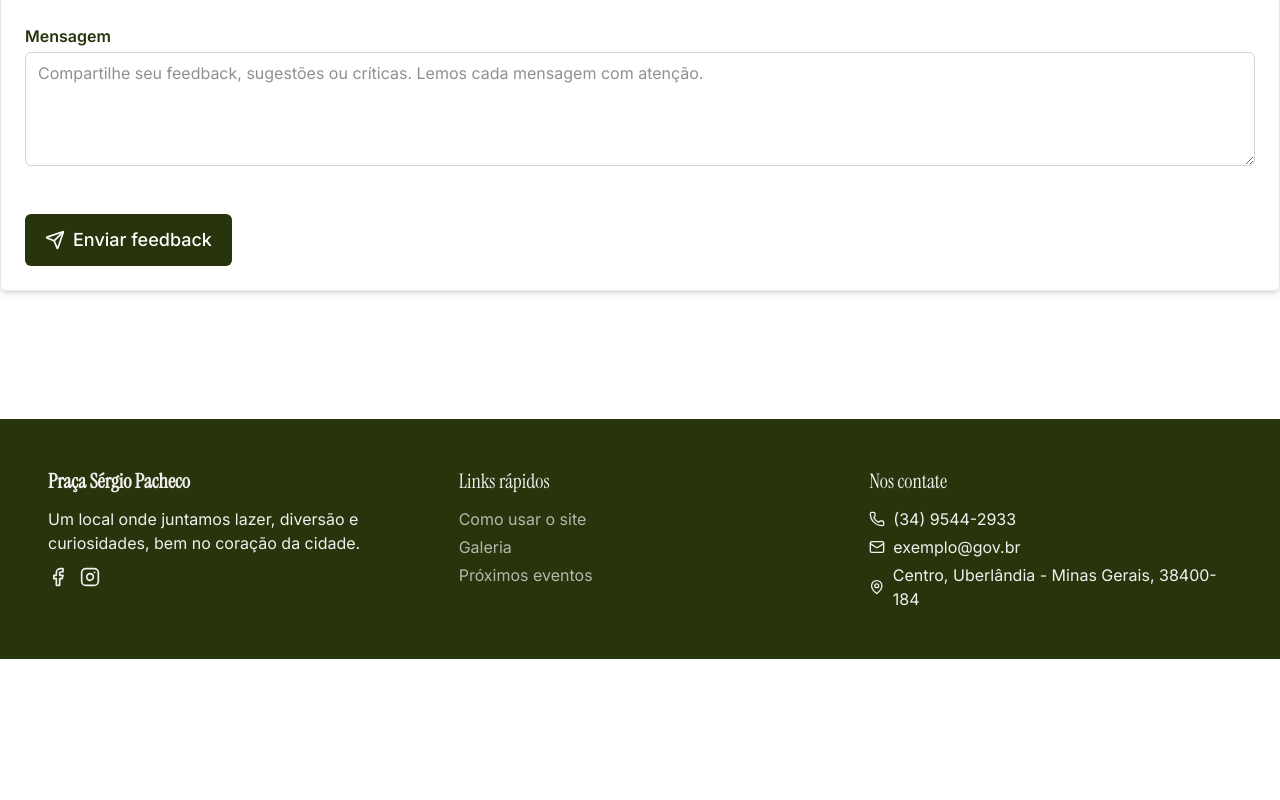
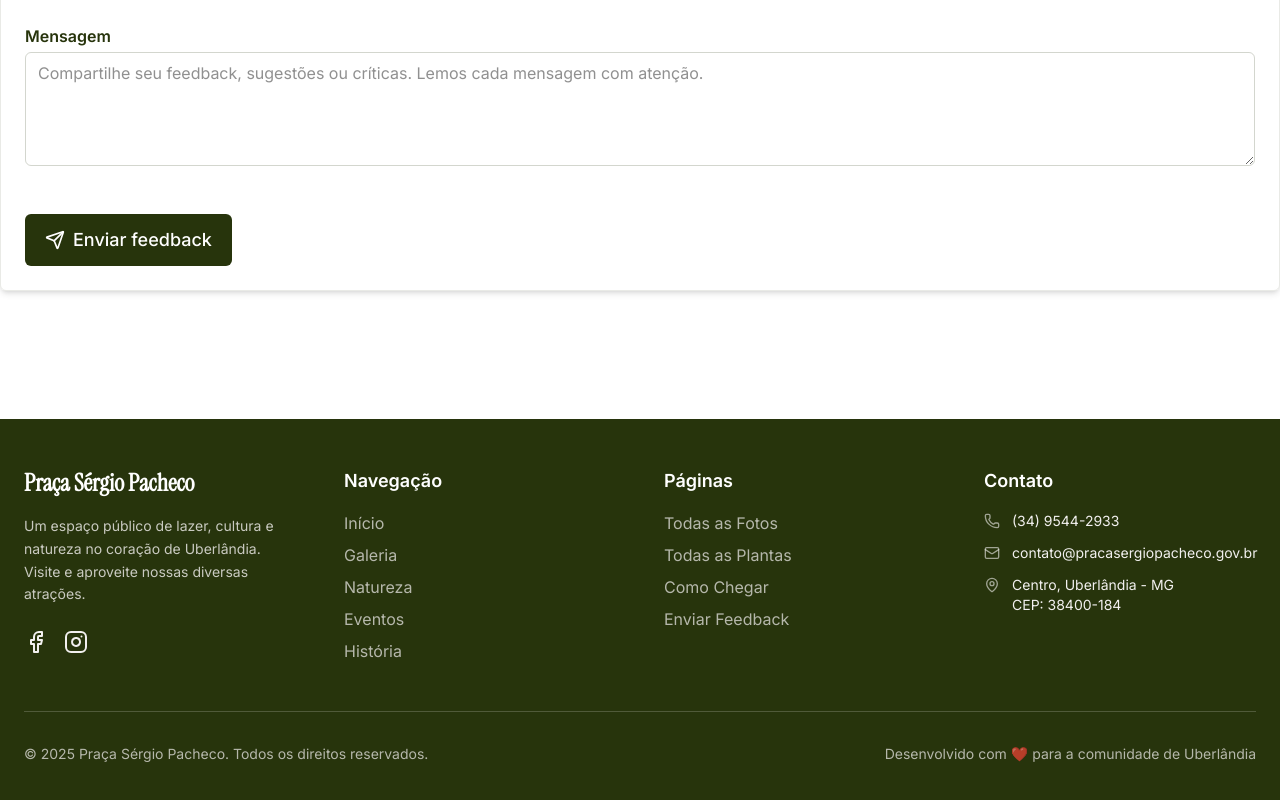
Before and after one commit to viniciuseugenio/praca-sergio-pacheco, a React (Vite) app in the folder frontend/: page / in a window 1280 px wide. Shown: the part 5028-5828 px from the top of the page. Before the commit the page ends 5687 px from the top, so only its background shows below. Built offline with nearby package versions, Linux system fonts and the light colour scheme; no server answers.

Commit message:
style(footer): improve styling of footer

```diff
--- a/frontend/src/components/Footer.tsx
+++ b/frontend/src/components/Footer.tsx
@@ -1,56 +1,122 @@
 import { Facebook, Instagram, Mail, MapPin, Phone } from "lucide-react";
+import { Link } from "react-router";
 import FooterLi from "./UI/FooterLi";
 
 const FooterTitle: React.FC<{ children: string }> = ({ children }) => {
-  return <h4 className="text-xl mb-3 font-serif">{children}</h4>;
+  return <h4 className="mb-4 text-lg font-semibold text-white">{children}</h4>;
 };
 
 const Footer: React.FC = () => {
+  const currentYear = new Date().getFullYear();
+
   return (
     <footer className="mt-32 bg-primary text-offwhite">
-      <div className="p-12 grid grid-cols-1 sm:grid-cols-2 lg:grid-cols-3 gap-12">
-        <div className="w-fit">
-          <h3 className="text-xl font-serif mb-3 font-semibold">
+      <div className="container mx-auto px-6 py-12">
+        <div className="grid grid-cols-1 gap-12 sm:grid-cols-2 lg:grid-cols-4">
+          {/* About Section */}
+          <div className="lg:col-span-1">
+            <Link to="/" className="mb-4 inline-block">
+              <h3 className="font-serif text-2xl font-bold text-white">
                 Praça Sérgio Pacheco
               </h3>
-          <p>
-            Um local onde juntamos lazer, diversão e curiosidades, bem no
-            coração da cidade.
+            </Link>
+            <p className="mb-6 text-sm leading-relaxed text-offwhite/80">
+              Um espaço público de lazer, cultura e natureza no coração de
+              Uberlândia. Visite e aproveite nossas diversas atrações.
             </p>
 
-          <div className="flex mt-3 gap-3">
-            <Facebook className="h-5 w-5" />
-            <Instagram className="h-5 w-5" />
+            <div className="flex items-center gap-4">
+              <a
+                href="https://facebook.com"
+                target="_blank"
+                rel="noopener noreferrer"
+                className="transition-colors hover:text-white"
+                aria-label="Facebook"
+              >
+                <Facebook className="h-6 w-6" />
+              </a>
+              <a
+                href="https://instagram.com"
+                target="_blank"
+                rel="noopener noreferrer"
+                className="transition-colors hover:text-white"
+                aria-label="Instagram"
+              >
+                <Instagram className="h-6 w-6" />
+              </a>
             </div>
           </div>
 
-        <div className="w-fit">
-          <FooterTitle>Links rápidos</FooterTitle>
-          <ul className="flex flex-col gap-1 w-fit">
-            <FooterLi>Como usar o site</FooterLi>
-            <FooterLi>Galeria</FooterLi>
-            <FooterLi>Próximos eventos</FooterLi>
+          {/* Quick Links */}
+          <div>
+            <FooterTitle>Navegação</FooterTitle>
+            <ul className="flex flex-col gap-2">
+              <FooterLi to="/">Início</FooterLi>
+              <FooterLi to="/#gallery">Galeria</FooterLi>
+              <FooterLi to="/#natureza">Natureza</FooterLi>
+              <FooterLi to="/#eventos">Eventos</FooterLi>
+              <FooterLi to="/history">História</FooterLi>
             </ul>
           </div>
 
+          {/* Pages */}
           <div>
-          <FooterTitle>Nos contate</FooterTitle>
-          <ul className="flex flex-col gap-1">
-            <li className="flex items-center gap-2">
-              <Phone className="h-4 w-4" />
-              <span>(34) 9544-2933</span>
+            <FooterTitle>Páginas</FooterTitle>
+            <ul className="flex flex-col gap-2">
+              <FooterLi to="/gallery">Todas as Fotos</FooterLi>
+              <FooterLi to="/nature-elements">Todas as Plantas</FooterLi>
+              <FooterLi to="/#direcoes">Como Chegar</FooterLi>
+              <FooterLi to="/#feedback">Enviar Feedback</FooterLi>
+            </ul>
+          </div>
+
+          {/* Contact */}
+          <div>
+            <FooterTitle>Contato</FooterTitle>
+            <ul className="flex flex-col gap-3 text-sm">
+              <li className="flex items-start gap-3">
+                <Phone className="mt-0.5 h-4 w-4 flex-shrink-0 text-offwhite/60" />
+                <a
+                  href="tel:+5534954429330"
+                  className="transition-colors hover:text-white"
+                >
+                  (34) 9544-2933
+                </a>
               </li>
 
-            <li className="flex items-center gap-2">
-              <Mail className="h-4 w-4" />
-              <span>exemplo@gov.br</span>
+              <li className="flex items-start gap-3">
+                <Mail className="mt-0.5 h-4 w-4 flex-shrink-0 text-offwhite/60" />
+                <a
+                  href="mailto:contato@pracasergiopacheco.gov.br"
+                  className="transition-colors hover:text-white"
+                >
+                  contato@pracasergiopacheco.gov.br
+                </a>
               </li>
 
-            <li className="flex items-center gap-2">
-              <MapPin className="h-4 w-4" />
-              <span>Centro, Uberlândia - Minas Gerais, 38400-184</span>
+              <li className="flex items-start gap-3">
+                <MapPin className="mt-0.5 h-4 w-4 flex-shrink-0 text-offwhite/60" />
+                <address className="not-italic">
+                  Centro, Uberlândia - MG
+                  <br />
+                  CEP: 38400-184
+                </address>
               </li>
             </ul>
+          </div>
+        </div>
+
+        {/* Bottom Bar */}
+        <div className="mt-12 border-t border-offwhite/20 pt-8">
+          <div className="flex flex-col items-center justify-between gap-4 text-center text-sm text-offwhite/70 sm:flex-row sm:text-left">
+            <p>
+              © {currentYear} Praça Sérgio Pacheco. Todos os direitos
+              reservados.
+            </p>
+            <p>
+              Desenvolvido com ❤️ para a comunidade de Uberlândia
+            </p>
+          </div>
         </div>
       </div>
     </footer>
--- a/frontend/src/components/UI/FooterLi.tsx
+++ b/frontend/src/components/UI/FooterLi.tsx
@@ -1,13 +1,19 @@
+import { Link } from "react-router";
+
 type FooterLiProps = {
   children: string;
+  to: string;
 };
 
-// Criei isso aqui pra ser reutilizável, ao invés de criar um por um,
-// se eu modificar aqui, modifica todos os links ali
-const FooterLi: React.FC<FooterLiProps> = ({ children }) => {
+const FooterLi: React.FC<FooterLiProps> = ({ children, to }) => {
   return (
-    <li className="hover:text-offwhite duration-300 transition-colors cursor-pointer text-offwhite/70">
-      {children}
+    <li>
+      <Link
+        to={to}
+        className="hover:text-offwhite duration-300 transition-colors cursor-pointer text-offwhite/70"
+      >
+        {children}
+      </Link>
     </li>
   );
 };
```
Lines whose indentation alone changed are shown as unchanged.
